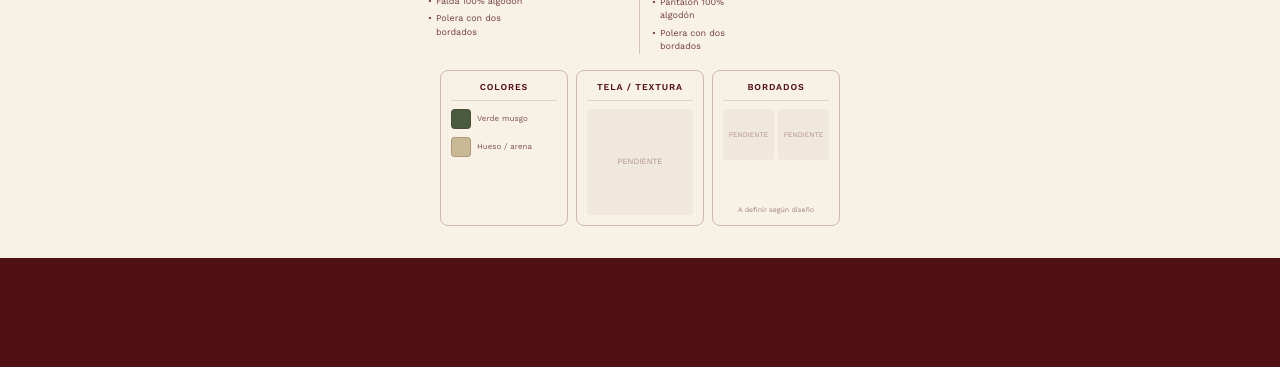
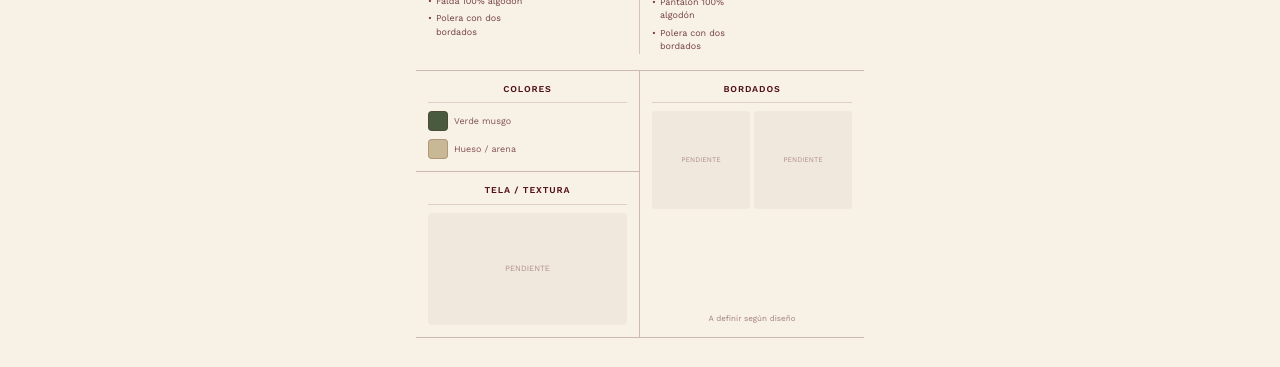
Before and after one commit to BladimirBLopez/Alexander-s-moda, a Next.js app: page /catalogo in a window 1280 px wide. Shown: the part 2461-2828 px from the top of the page. Before the commit the page ends 2719 px from the top, so only its background shows below. Built offline with nearby package versions, Linux system fonts and the light colour scheme.

Commit message:
Reorganizar footer: 2 cajas apiladas bajo femenino, 1 caja bajo masculino, bordes pegados a ancho completo

```diff
--- a/app/catalogo/page.tsx
+++ b/app/catalogo/page.tsx
@@ -284,8 +284,9 @@ export default function CatalogoPage() {
                     />
                   </div>
 
-                  <div className="grid grid-cols-3 gap-2">
-                    <div className="border border-[var(--color-bordo)]/25 rounded-lg p-2.5">
+                  <div className="grid grid-cols-2 -mx-6 border-t border-b border-[var(--color-bordo)]/25">
+                    <div className="border-r border-[var(--color-bordo)]/25 divide-y divide-[var(--color-bordo)]/25">
+                      <div className="p-3">
                         <p className="text-[9px] uppercase tracking-[0.1em] text-[var(--color-bordo)] font-semibold mb-2 text-center border-b border-[var(--color-bordo)]/15 pb-1.5">
                           Colores
                         </p>
@@ -293,22 +294,22 @@ export default function CatalogoPage() {
                           {producto.colores.map((color) => (
                             <div key={color.nombre} className="flex items-center gap-1.5">
                               <span className="w-5 h-5 rounded-sm border border-[var(--color-bordo)]/20 shrink-0" style={{ backgroundColor: color.hex }} />
-                            <span className="text-[8px] text-[var(--color-bordo)]/70 leading-tight">{color.nombre}</span>
+                              <span className="text-[9px] text-[var(--color-bordo)]/70 leading-tight">{color.nombre}</span>
                             </div>
                           ))}
                         </div>
                       </div>
-
-                    <div className="border border-[var(--color-bordo)]/25 rounded-lg p-2.5 flex flex-col">
+                      <div className="p-3">
                         <p className="text-[9px] uppercase tracking-[0.1em] text-[var(--color-bordo)] font-semibold mb-2 text-center border-b border-[var(--color-bordo)]/15 pb-1.5">
                           Tela / Textura
                         </p>
-                      <div className="flex-1 flex items-center justify-center bg-[var(--color-bordo)]/[0.04] rounded aspect-square">
+                        <div className="flex items-center justify-center bg-[var(--color-bordo)]/[0.04] rounded aspect-video">
                           <span className="text-[8px] uppercase text-[var(--color-bordo)]/40 text-center px-1">Pendiente</span>
                         </div>
                       </div>
+                    </div>
 
-                    <div className="border border-[var(--color-bordo)]/25 rounded-lg p-2.5 flex flex-col">
+                    <div className="p-3 flex flex-col">
                       <p className="text-[9px] uppercase tracking-[0.1em] text-[var(--color-bordo)] font-semibold mb-2 text-center border-b border-[var(--color-bordo)]/15 pb-1.5">
                         Bordados
                       </p>
@@ -320,7 +321,7 @@ export default function CatalogoPage() {
                           <span className="text-[7px] uppercase text-[var(--color-bordo)]/40 text-center px-0.5">Pendiente</span>
                         </div>
                       </div>
-                      <p className="text-[7px] text-[var(--color-bordo)]/50 text-center mt-1.5">{producto.tipografia}</p>
+                      <p className="text-[8px] text-[var(--color-bordo)]/50 text-center mt-2">{producto.tipografia}</p>
                     </div>
                   </div>
                 </div>
```
Lines whose indentation alone changed are shown as unchanged.
